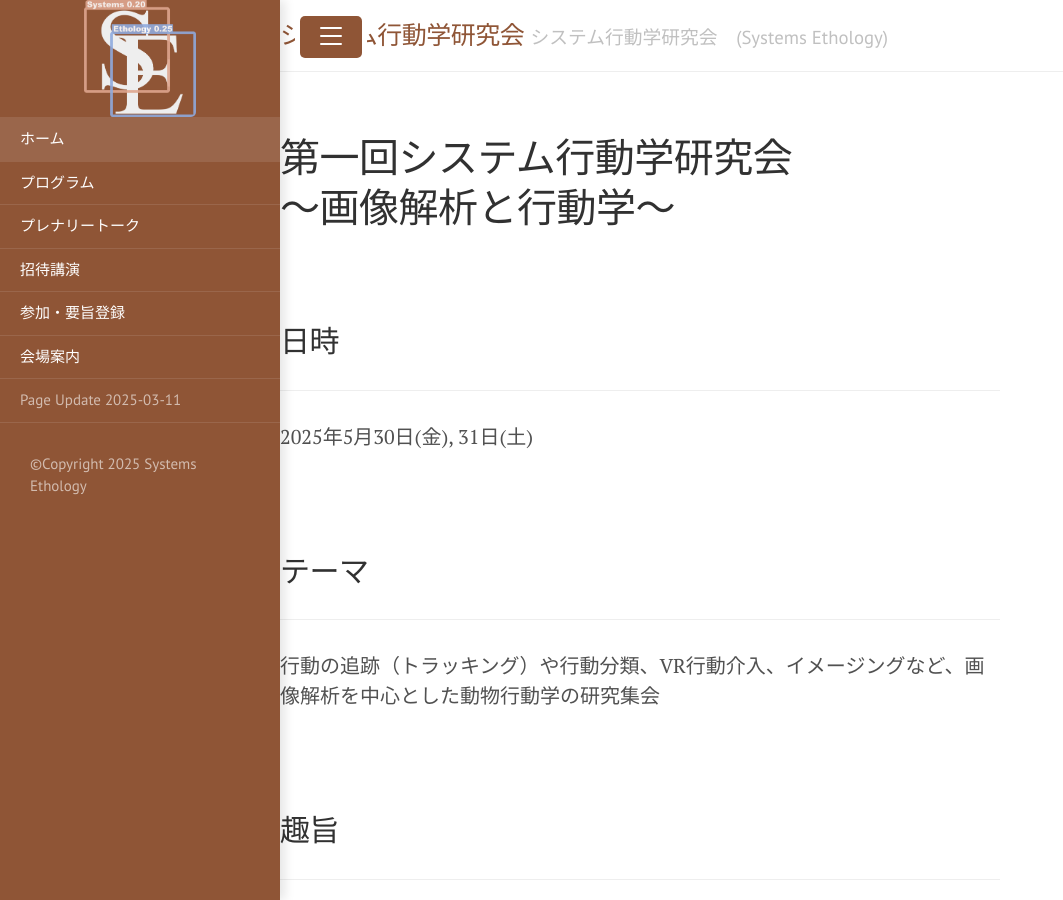
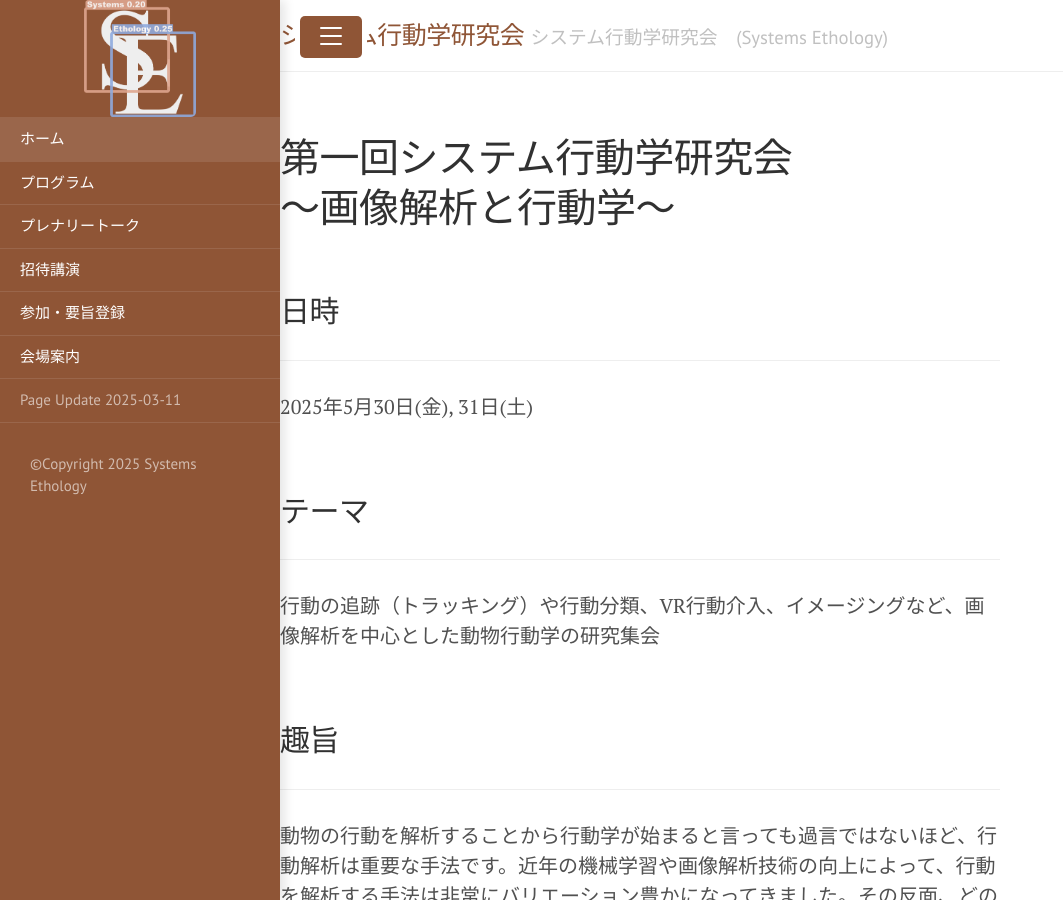
Before and after one commit to SystemsEthology/website, a Jekyll site: the page built from event_01/conference01_home.md, in a window 1280 px wide and 900 px high. Shown: the whole window, without its empty margins (0-1063 px from the left). Built offline with Jekyll 4.4.1, drawn with Linux system fonts in a browser that asks for light colours.

Commit message:
Update conference01_home.md

```diff
--- a/event_01/conference01_home.md
+++ b/event_01/conference01_home.md
@@ -5,20 +5,17 @@
 # 第一回システム行動学研究会 <br> 〜画像解析と行動学〜
 
 <br>
-<br>
 
 ## 日時
 ***
 2025年5月30日(金), 31日(土)
 
 <br>
-<br>
 
 ## テーマ
 ***
 行動の追跡（トラッキング）や行動分類、VR行動介入、イメージングなど、画像解析を中心とした動物行動学の研究集会
 
-<br>
 <br>
 
 ## 趣旨
@@ -49,10 +46,7 @@
 
 ## ポスター
 ***
-<div style="display: flex; gap: 10px;">
-    <img src="{{ site.baseurl }}/event_01/images/poster_systems_ethology_01.png" width="250px">
-    <img src="{{ site.baseurl }}/event_01/images/poster_systems_ethology_02.png" width="250px">
-</div>
+<img src="{{ site.baseurl }}/event_01/images/poster_systems_ethology_01.png" width="250px">   <img src="{{ site.baseurl }}/event_01/images/poster_systems_ethology_02.png" width="250px">
 
 <br>
 <br>
```
